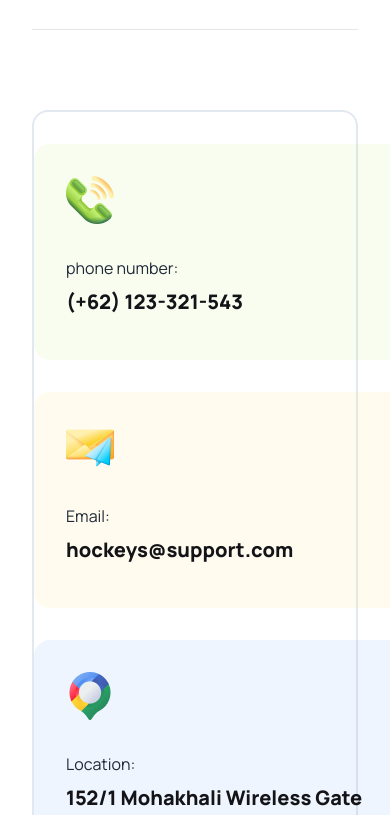
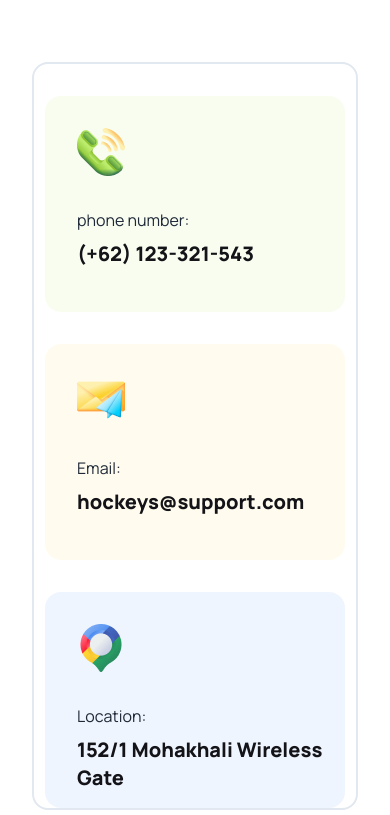
Before and after one commit to Sahed96/3rd-assignment, a plain HTML site: page index.html in a window 390 px wide. Shown: the part 7376-8191 px from the top of the page. Drawn offline with nearby package versions, Linux system fonts and the light colour scheme; files whose address does not match are found by name.

Commit message:
last changes of last time

```diff
--- a/index.html
+++ b/index.html
@@ -229,8 +229,7 @@
                                     <li><i class="fa-regular fa-heart"></i>200</li>
                                 </div>
                                 <h1 class="text-xl font-bold">muscat for football</h1>
-                                <p class="py-1 text-[#0D0D1299] text-base font-medium">Muscat, a hub for football
-                                    excellence.</p>
+                                <p class="py-1 text-[#0D0D1299] text-base font-medium">Muscat, a hub for football excellence.</p>
                                 <div class="flex gap-5">
                                     <h5><span class="text-red-600 text-lg font-extrabold">Price - $22.00</span></h5>
                                     <p class="text-base font-medium text-[#0D0D1280]"><i
@@ -250,7 +249,7 @@
                                 </div>
                                 <h1 class="text-xl font-bold">Cap For Hockeys</h1>
                                 <p class="py-1 text-[#0D0D1299] text-base font-medium">Stylish caps for passionate
-                                    hockey <br> fans.</p>
+                                    hockey fans.</p>
                                 <div class="flex gap-5">
                                     <h5><span class="text-red-600 text-lg font-extrabold">Price - $22.00</span></h5>
                                     <p class="text-base font-medium text-[#0D0D1280]"><i
@@ -291,7 +290,7 @@
                                 </div>
                                 <h1 class="text-xl font-bold">World Cup Helmet</h1>
                                 <p class="py-1 text-[#0D0D1299] text-base font-medium">Protective headgear for the
-                                    global <br> stage</p>
+                                    global stage</p>
                                 <div class="flex gap-5">
                                     <h5><span class="text-red-600 text-lg font-extrabold">Price- $22.00</span></h5>
                                     <p class="text-base font-medium text-[#0D0D1280]"><i
@@ -408,18 +407,18 @@
             </div>
             <div class="lg:flex mx-auto gap-10">
                 <div>
-                    <div class="lg:w-[474px] lg:h-[764px] rounded-2xl border-2 border-slate-200">
-                        <div class="bg-[#BCED6D1A] rounded-2xl w-[374px] h-[216px] mx-auto ">
+                    <div class="w-auto lg:w-[474px] lg:h-[764px] rounded-2xl border-2 border-slate-200">
+                        <div class="bg-[#BCED6D1A] rounded-2xl w-[300px] lg:w-[374px] h-[216px] mx-auto ">
                             <img class="pt-8 mx-8 my-8" src="./Images/call.png" alt="">
                             <p class="pl-8 pb-2">phone number:</p>
                             <h4 class="text-[#131318] font-extrabold pl-8 text-xl">(+62) 123-321-543</h4>
                         </div>
-                        <div class="bg-[#FDDD5F1A] rounded-2xl w-[374px] h-[216px] mx-auto ">
+                        <div class="bg-[#FDDD5F1A] rounded-2xl w-[300px] lg:w-[374px] h-[216px] mx-auto ">
                             <img class="pt-8 mx-8 my-8" src="./Images/msg.png" alt="">
                             <p class="pl-8 pb-2">Email:</p>
                             <h4 class="text-[#131318] font-extrabold pl-8 text-xl">hockeys@support.com</h4>
                         </div>
-                        <div class="bg-[#629CF31A] rounded-2xl w-[374px] h-[216px] mx-auto ">
+                        <div class="bg-[#629CF31A] rounded-2xl w-[300px] lg:w-[374px] h-[216px] mx-auto ">
                             <img class="pt-8 mx-8 my-8" src="./Images/map.png" alt="">
                             <p class="pl-8 pb-2">Location:</p>
                             <h4 class="text-[#131318] font-extrabold pl-8 text-xl">152/1 Mohakhali Wireless Gate</h4>
@@ -473,7 +472,7 @@
         </section>
     </main>
     <!-- footer section -->
-    <footer class="footer p-28 bg-[#131318] lg:h-[454px]">
+    <footer class="footer p-14 lg:p-28 bg-[#131318] lg:h-[454px]">
         <aside class="gap-5 items-center justify-center">
             <h3 class="font-extrabold text-2xl text-white">Get In Touch</h3>
             <p class="text-[#FFFFFF99] text-base font-medium">Connect with us! Reach out for inquiries, support, or
```
